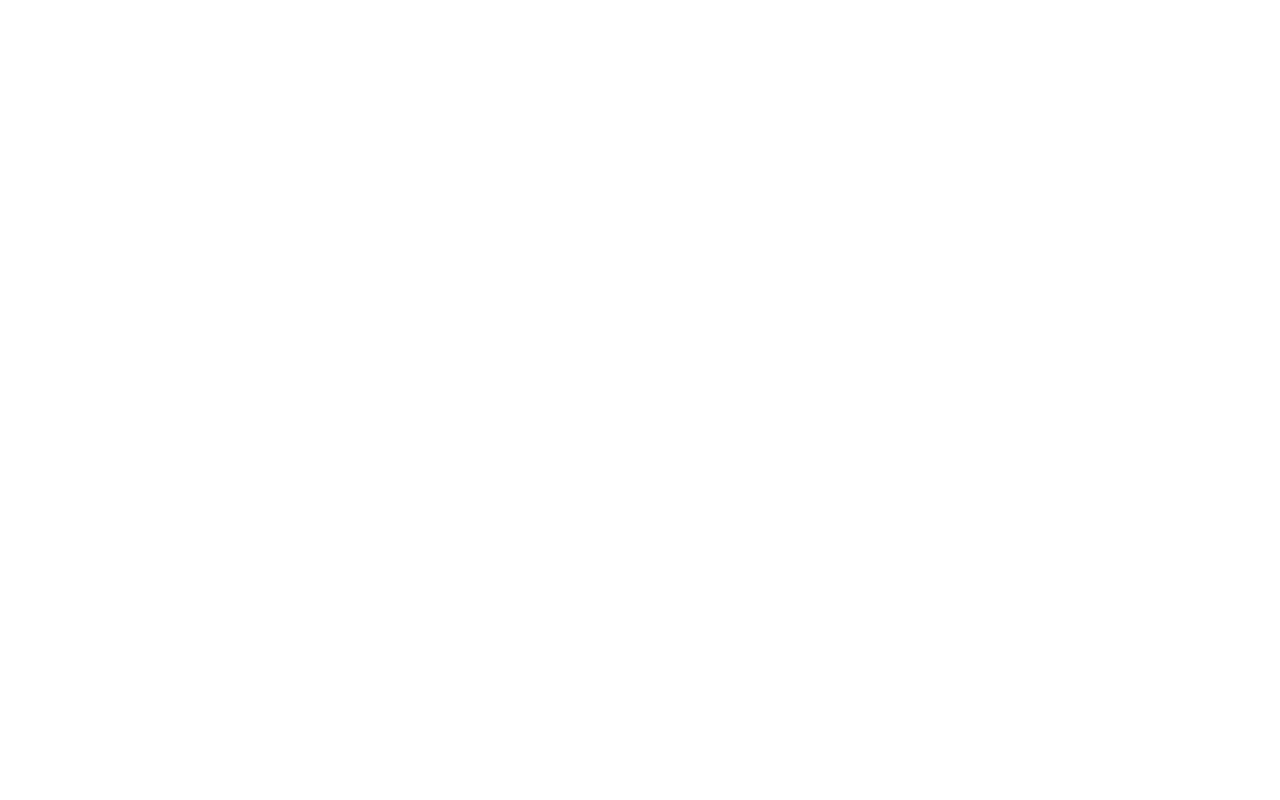
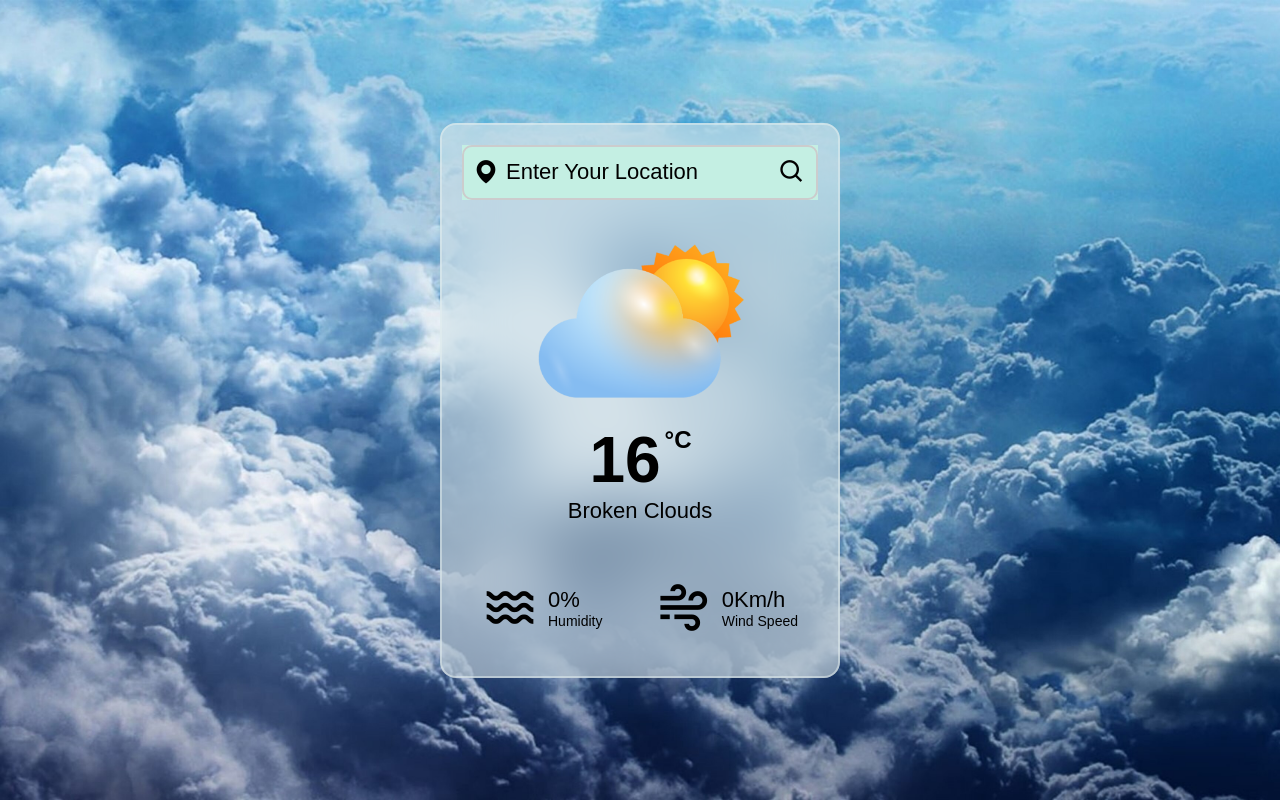
Before and after one commit to professionalsquirrel/weather-app, a plain HTML site: page index.html in a window 1280 px wide. Drawn offline with nearby package versions, Linux system fonts and the light colour scheme.

Commit message:
Initial work

```diff
--- a/index.html
+++ b/index.html
@@ -5,11 +5,54 @@
     <meta name="viewport" content="width=device-width, initial-scale=1.0">
     <title>Weather App</title>
     <link rel="stylesheet" href="style.css">
+    <link href='https://unpkg.com/boxicons@2.1.4/css/boxicons.min.css' rel='stylesheet'>
     <script defer src="script.js"></script>
 </head>
 <body>
     <div class="container">
-        <div class="search-box"></div>
+        <div class="search-box">
+            <i class='bx bxs-map'></i>
+            <input type="text" placeholder="Enter your location">
+            <button class="bx bx-search"></button>
+        </div>
+
+        <div class="weather-box">
+            <div class="box">
+                <div class="info-weather">
+                    <div class="weather">
+                        <img src="images/cloud.png" alt="Image of a cloud">
+                        <p class="temperature">16 <span>°C</span></p>
+                        <p class="description">Broken Clouds</p>
+                    </div>
+                </div>
+            </div>
+        </div>
+
+        <div class="weather-details">
+
+            <div class="humidity">
+                <i class='bx bx-water'></i>
+                <div class="text">
+                    <div class="info-humidity">
+                        <span>0%</span>
+                    </div>
+                    <p>Humidity</p>
+                </div>
+            </div>
+
+            <div class="wind">
+                <i class='bx bx-wind' ></i>
+                <div class="text">
+                    <div class="info-wind">
+                        <span>0Km/h</span>
+                    </div>
+                    <p>Wind Speed</p>
+                </div>
+            </div>
+
+        </div>
     </div>
+
+
 </body>
 </html>
--- a/script.js
+++ b/script.js
@@ -0,0 +1,16 @@
+const container = document.querySelector(".container");
+const search = document.querySelector(".search-box button");
+const weatherBox = document.querySelector(".weather-box");
+const weatherDetails = document.querySelector(".weather-details");
+
+search.addEventListener("click", () => {
+    const city = document.querySelector(".search-box input").value;
+
+    if (city == '')
+        return;
+
+    fetch(`https://api.open-meteo.com/v1/forecast?latitude=52.52&longitude=13.41&current=temperature_2m,relative_humidity_2m,wind_speed_10m&forecast_days=1`);
+
+
+
+});
--- a/style.css
+++ b/style.css
@@ -0,0 +1,153 @@
+* {
+    margin: 0;
+    padding: 0;
+    box-sizing: border-box;
+    font-family: Arial, Helvetica, sans-serif;
+}
+
+body{
+    display: flex;
+    justify-content: center;
+    align-items: center;
+    min-height: 100vh;
+    background: url(images/sky.jpeg);
+    background-size: cover;
+    background-position: center;
+}
+
+.container{
+    position: relative;
+    width: 400px;
+    height: 555px;
+    background: rgba(230, 239, 239, 0.5);
+    backdrop-filter: blur(30px);
+    border-radius: 16px;
+    border: 2px solid rgba(230, 239, 239, 0.5);
+    padding: 20px;
+}
+
+.search-box{
+    position: relative;
+    width: 100%;
+    background: rgb(196, 239, 227);
+    display: flex;
+    align-items: center;
+    height: 55px;
+}
+
+.search-box input {
+    position: absolute;
+    width: 100%;
+    height: 100%;
+    background: transparent;
+    border: 2px rgb(204, 204, 205) solid;
+    outline: none;
+    border-radius: 10px;
+    font-size: 22px;
+    font-weight: 500;
+    text-transform: uppercase;
+    padding: 0 48px 0 42px;
+}
+
+.search-box input::placeholder{
+    color: black;
+    text-transform: capitalize;
+}
+
+.search-box input::-webkit-input-placeholder{
+    color: black;
+    text-transform: capitalize;
+}
+
+.search-box input:-moz-placeholder {
+    color: black;
+    text-transform: capitalize;
+}
+
+.search-box button{
+    position: absolute;
+    right: 0;
+    width: 40px;
+    height: 100%;
+    background: transparent;
+    border: none;
+    outline: none;
+    font-size: 28px;
+    padding: 0 40px 0 5px;
+    cursor: pointer;
+}
+
+.search-box i {
+    position: absolute;
+    left: 10px;
+    font-size: 28px;
+}
+
+.weather-box {
+    text-align: center;
+    margin: 40px 0;
+}
+
+.weather-box img{
+    width: 60%;
+}
+
+.weather-box .temperature{
+    position: relative;
+    font-size: 64px;
+    line-height: 1;
+    font-weight: 700;
+    margin: 20px 0 6px -30px;
+}
+
+.weather-box .temperature span{
+    font-size: 24px;
+    position: absolute;
+    margin-left: 4px;
+}
+
+.weather-box .description{
+    font-size: 22px;
+    font-weight: 500;
+    text-transform: capitalize;
+}
+
+.weather-details{
+    position: absolute;
+    bottom: 40px;
+    left: 0;
+    width: 100%;
+    padding: 0 20px;
+    display: flex;
+}
+
+.weather-details .humidity, .weather-details .wind{
+    display: flex;
+    align-items: center;
+    width: 50%;
+}
+
+.weather-details .humidity {
+    padding-left: 20px;
+    justify-content: flex-start;
+}
+
+.weather-details, .wind {
+    padding-right: 20px;
+    justify-content: flex-end;
+}
+.weather-details i {
+    font-size: 56px;
+    margin-right: 10px;
+}
+
+.weather-details span{
+    display: inline-block;
+    font-size: 22px;
+    font-weight: 500;
+}
+
+.weather-details p {
+    font-size: 14px;
+    font-weight: 500;
+}
```
Also changed, not shown: images/404.png (added), images/clear.png (added), images/cloud.png (added), images/mist.png (added), images/rain.png (added), images/sky.jpeg (added), images/snow.png (added), 1 other file.
